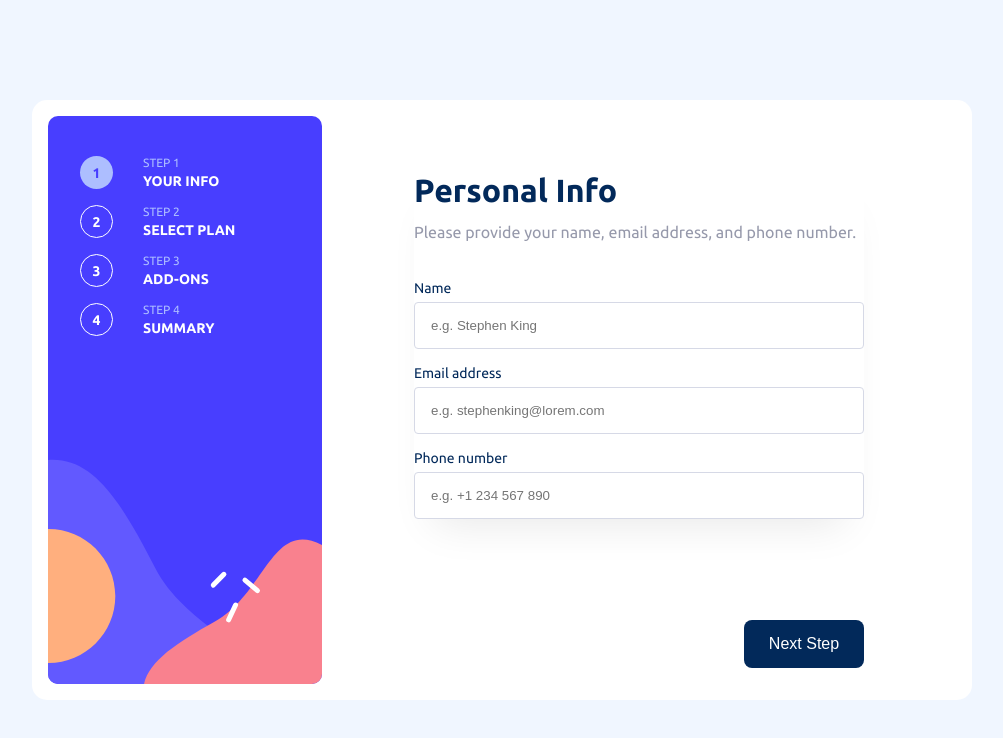
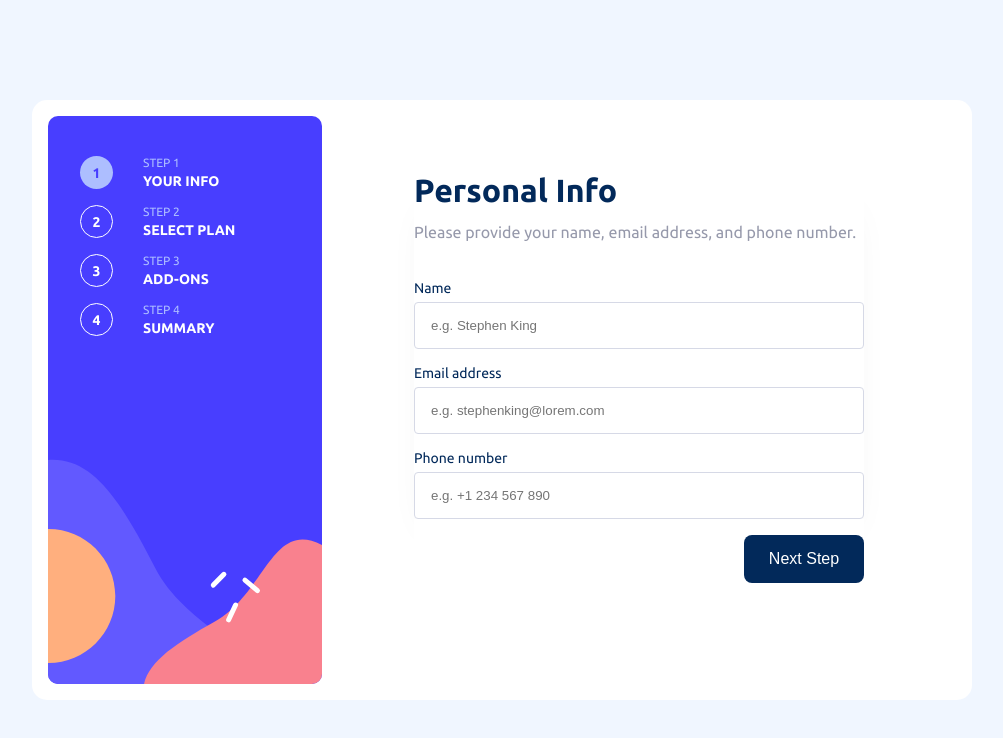
Before and after one commit to mateszucs96/multi-step-form, a React (Vite) app: page / in a window 1280 px wide. Shown: the top 738 px of the page, without its empty margins (138-1141 px from the left). Built offline with nearby package versions, Linux system fonts and the light colour scheme.

Commit message:
remove footer and add the buttons in the 'Form component' for better logic and cleaner code

```diff
--- a/src/App.tsx
+++ b/src/App.tsx
@@ -1,57 +1,20 @@
 import { useContext, useState } from 'react';
-import Footer from './components/Footer/Footer';
 import Form from './components/Form/Form';
 import Header from './components/Header/Header';
 import ThankYou from './components/ThankYou';
 import formContext from './store/form-context';
-import { useValidation } from './hooks/useValidation';
-
-const FORM_STEPS = 4;
 
 function App() {
-	const [step, setStep] = useState(1);
+	const stepHook = useState(1);
 	const formCtx = useContext(formContext);
-	const { touched, setTouched, errors, validateName, validateEmail, validatePhoneNumber } = useValidation();
 
-	const handleNextStep = () => {
-		if (step >= FORM_STEPS) return;
-		setTouched({
-			name: true,
-			email: true,
-			phoneNumber: true,
-		});
-		if (Object.entries(errors).some((errors) => !errors[1].isValid)) return;
-		if (step === 1) {
-
-
-			validateEmail(formCtx.formInput.info.email);
-			validateName(formCtx.formInput.info.name);
-			validatePhoneNumber(formCtx.formInput.info.phoneNumber);
-		}
-		setStep((prev) => prev + 1);
-
-	};
-
-	const handleBack = () => {
-		setStep((prev) => prev - 1);
-	};
-
-	const handleChange = () => {
-		setStep(2);
-	};
 
 	return (
 		<div className='App'>
-			<Header step={step} />
-			{formCtx.isSubmitted ? <ThankYou /> :
-				<Form step={step} handleChange={handleChange} errors={errors}
-							validateName={validateName} validateEmail={validateEmail} validatePhoneNumber={validatePhoneNumber}
-							touched={touched} setTouched={setTouched} />}
-			<Footer
-				step={step}
-				handleBack={handleBack}
-				handleNextStep={handleNextStep}
-			/>
+			<Header stepHook={stepHook} />
+			{formCtx.isSubmitted ?
+				<ThankYou /> :
+				<Form stepHook={stepHook} />}
 		</div>
 	);
 }
--- a/src/components/Footer/Footer.tsx
+++ b/src/components/Button/ButtonWrapper.tsx
@@ -1,19 +1,16 @@
-import React, { MouseEventHandler, useContext } from 'react';
-import styles from './footer.module.scss';
+import styles from './buttonWrapper.module.scss';
+import React, { useContext } from 'react';
 import formContext from '../../store/form-context';
 
 type Props = {
 	step: number;
-	handleBack: MouseEventHandler<HTMLButtonElement>;
-	handleNextStep: MouseEventHandler<HTMLButtonElement>;
-};
+	handleNextStep: () => void;
+	handleBack: () => void;
+}
 
-const Footer = ({
-									step,
-									handleBack,
-									handleNextStep,
-								}: Props) => {
+const ButtonWrapper = ({ step, handleNextStep, handleBack }: Props) => {
 	const formCtx = useContext(formContext);
+
 	if (formCtx.isSubmitted) return null;
 	return (
 		<footer className={styles.footer}>
@@ -49,4 +46,4 @@ const Footer = ({
 	);
 };
 
-export default Footer;
+export default ButtonWrapper;
--- a/src/components/Form/Form.tsx
+++ b/src/components/Form/Form.tsx
@@ -5,27 +5,40 @@ import Plans from './Plans/Plans';
 import Summary from './Summary/Summary';
 import { useContext } from 'react';
 import formContext from '../../store/form-context';
-import ThankYou from '../ThankYou';
 import { useValidation } from '../../hooks/useValidation';
+import ButtonWrapper from '../Button/ButtonWrapper';
 
-type Props = {
-	step: number;
-	handleNextStep: () => void;
-	handleChange: () => void;
-	setTouched: React.Dispatch<React.SetStateAction<{ name: boolean, email: boolean, phoneNumber: boolean }>>;
-}
 
-const Form = ({
-								step,
-								handleChange,
-								errors,
-								validateName,
-								validateEmail,
-								validatePhoneNumber,
-								touched,
-								setTouched,
-							}: Props) => {
+const FORM_STEPS = 4;
+
+const Form = ({ stepHook }: { stepHook: [number, React.Dispatch<React.SetStateAction<number>>] }) => {
 	const formCtx = useContext(formContext);
+	const [step, setStep] = stepHook;
+	const { touched, setTouched, errors, validateName, validateEmail, validatePhoneNumber } = useValidation();
+	const handleNextStep = () => {
+		if (step >= FORM_STEPS) return;
+		setTouched({
+			name: true,
+			email: true,
+			phoneNumber: true,
+		});
+		if (Object.entries(errors).some((errors) => !errors[1].isValid)) return;
+		if (step === 1) {
+			validateEmail(formCtx.formInput.info.email);
+			validateName(formCtx.formInput.info.name);
+			validatePhoneNumber(formCtx.formInput.info.phoneNumber);
+		}
+		setStep((prev) => prev + 1);
+
+	};
+
+	const handleBack = () => {
+		setStep((prev) => prev - 1);
+	};
+
+	const handleChange = () => {
+		setStep(2);
+	};
 
 	return (
 		<main>
@@ -41,6 +54,7 @@ const Form = ({
 						<Plans />}
 					{step === 3 && <AddOns />}
 					{step === 4 && <Summary handleChange={handleChange} />}
+					<ButtonWrapper step={step} handleNextStep={handleNextStep} handleBack={handleBack} />
 				</form>
 			</div>
 		</main>);
--- a/src/components/Header/Header.tsx
+++ b/src/components/Header/Header.tsx
@@ -1,7 +1,8 @@
 import styles from './header.module.scss';
 import Step from './Step';
 
-const Header = ({ step }: { step: number }) => {
+const Header = ({ stepHook }: { stepHook: [number, React.Dispatch<React.SetStateAction<number>>] }) => {
+	const [step, _] = stepHook;
 	return (
 		<header className={styles.header}>
 			<div className={styles.steps}>
--- a/src/hooks/useValidation.ts
+++ b/src/hooks/useValidation.ts
@@ -1,6 +1,23 @@
 import { useEffect, useState } from 'react';
 import { Simulate } from 'react-dom/test-utils';
 import error = Simulate.error;
+
+export type Touched = {
+	name: boolean;
+	email: boolean;
+	phoneNumber: boolean;
+}
+
+export type Error = {
+	isValid: boolean;
+	message: string;
+}
+
+export type Errors = {
+	name: Error;
+	email: Error;
+	phoneNumber: Error;
+}
 
 export const useValidation = () => {
 	const [touched, setTouched] = useState({
@@ -8,7 +25,7 @@ export const useValidation = () => {
 		email: false,
 		phoneNumber: false,
 	});
-	const [errors, setErrors] = useState({
+	const [errors, setErrors] = useState<Errors>({
 		name: {
 			isValid: false,
 			message: 'Required',
--- a/src/store/form-context.ts
+++ b/src/store/form-context.ts
@@ -1,5 +1,4 @@
 import React, { ChangeEvent, FormEvent } from 'react';
-import exp from 'constants';
 
 const FormContext = React.createContext({
 	formInput: {
```
Also changed, not shown: src/components/Form/PersonalInfo/PersonalInfo.tsx (+7 -0 lines), src/components/Button/buttonWrapper.module.scss (renamed from src/components/Footer/footer.module.scss).
